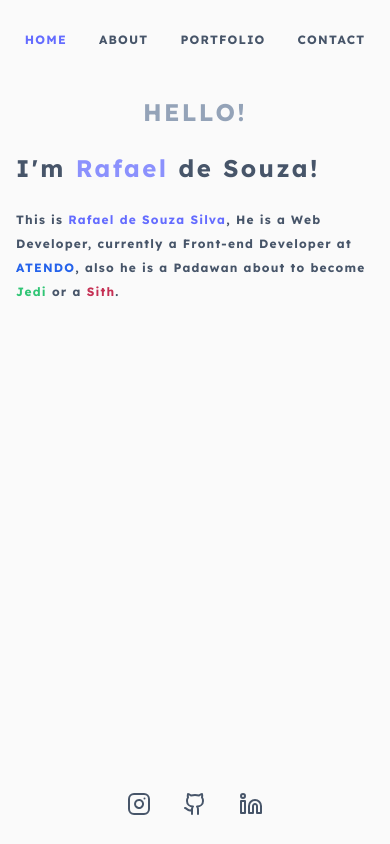
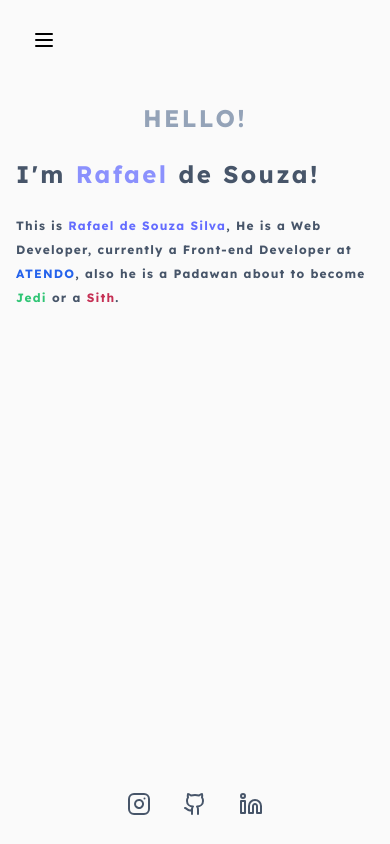
Before and after one commit to Rafael-Urei/personal-site-svelte, a SvelteKit app: page / in a window 390 px wide. Built offline with nearby package versions, Linux system fonts and the light colour scheme.

Commit message:
Component: Created the menu component.

```diff
--- /dev/null
+++ b/src/components/MenuButton.svelte
@@ -0,0 +1,18 @@
+<script lang="ts">
+    import { getContext } from "svelte";
+	import { type Writable } from "svelte/store";
+
+    const menu = getContext<Writable<boolean>>('menu');
+
+    function openCloseMenu() {
+        menu.update((prev) => !prev)
+    }
+</script>
+
+<button class="h-20 px-8 md:hidden" on:click={openCloseMenu}>
+   {#if (!$menu)}
+        <svg xmlns="http://www.w3.org/2000/svg" width="24" height="24" viewBox="0 0 24 24" fill="none" stroke="currentColor" stroke-width="2" stroke-linecap="round" stroke-linejoin="round" class="lucide lucide-menu"><line x1="4" x2="20" y1="12" y2="12"/><line x1="4" x2="20" y1="6" y2="6"/><line x1="4" x2="20" y1="18" y2="18"/></svg>
+    {:else}
+        <svg xmlns="http://www.w3.org/2000/svg" width="24" height="24" viewBox="0 0 24 24" fill="none" stroke="currentColor" stroke-width="2" stroke-linecap="round" stroke-linejoin="round" class="lucide lucide-x"><path d="M18 6 6 18"/><path d="m6 6 12 12"/></svg>
+   {/if}
+</button>
--- /dev/null
+++ b/src/components/NavList.svelte
@@ -0,0 +1,18 @@
+<script lang="ts">
+    import { page } from '$app/stores';
+    export let pathname: string;
+</script>
+
+<ul class="flex flex-col md:flex-row md:items-center md:justify-center gap-8 h-20 p-[10px] font-bold text-xs leading-4 tracking-widest text-slate-600">
+    <li aria-current={$page.url.pathname === '/' ? 'page' : undefined}>
+        <a href="/" class={pathname === '/' ? 'text-[#646CFF]' : null}>HOME</a>
+    </li>
+    <li aria-current={pathname === '/about' ? 'page' : undefined}>
+        <a href="/about" class={$page.url.pathname === '/about' ? 'text-[#646CFF]' : null}>ABOUT</a>
+    </li>
+    <li aria-current={pathname === '/portfolio' ? 'page' : undefined}>
+        <a href="/portfolio" class={$page.url.pathname === '/portfolio' ? 'text-[#646CFF]' : null}>PORTFOLIO</a>
+    </li>
+    <li aria-current={pathname === '/contact' ? 'page' : undefined}>
+        <a href="/contact" class={$page.url.pathname === '/contact' ? 'text-[#646CFF]' : null}>CONTACT</a></li>
+</ul>
--- a/src/routes/+layout.svelte
+++ b/src/routes/+layout.svelte
@@ -1,4 +1,6 @@
-<script>
+<script lang="ts">
+	import { setContext } from 'svelte';
+	import { writable } from 'svelte/store';
 	import Header from './Header.svelte';
 	import '../app.css';
 	import InstagramLogo from '../components/InstagramLogo.svelte';
@@ -9,6 +11,9 @@
 	export let data;
 
 	let initialState = false;
+
+	let menu = writable<boolean>(false);
+	setContext('menu', menu);
 
 	if (browser) {
 		window.onscroll = () => {
--- a/src/routes/Header.svelte
+++ b/src/routes/Header.svelte
@@ -1,30 +1,20 @@
-<script>
+<script lang="ts">
 	import { page } from '$app/stores';
-	/** @type string */
-	export let pathname;
+	import { type Writable } from 'svelte/store';
+	import MenuButton from '../components/MenuButton.svelte';
+	import { getContext } from 'svelte';
+	import NavList from '../components/NavList.svelte';
+	export let pathname: string;
+	const menu = getContext<Writable<boolean>>('menu');
 </script>
 
 <header class="relative top-0 duration-300 animate-slidedown">
-	<nav>
-		<ul
-			class="flex items-center justify-center gap-8 h-20 p-[10px] font-bold text-xs leading-4 tracking-widest text-slate-600"
-		>
-			<li aria-current={$page.url.pathname === '/' ? 'page' : undefined}>
-				<a href="/" class={pathname === '/' ? 'text-[#646CFF]' : null}>HOME</a>
-			</li>
-			<li aria-current={pathname === '/about' ? 'page' : undefined}>
-				<a href="/about" class={$page.url.pathname === '/about' ? 'text-[#646CFF]' : null}>ABOUT</a>
-			</li>
-			<li aria-current={pathname === '/portfolio' ? 'page' : undefined}>
-				<a href="/portfolio" class={$page.url.pathname === '/portfolio' ? 'text-[#646CFF]' : null}
-					>PORTFOLIO</a
-				>
-			</li>
-			<li aria-current={pathname === '/contact' ? 'page' : undefined}>
-				<a href="/contact" class={$page.url.pathname === '/contact' ? 'text-[#646CFF]' : null}
-					>CONTACT</a
-				>
-			</li>
-		</ul>
+	<MenuButton/>
+	<div class={$menu ? 'fixed w-[300px] h-screen bg-white duration-300 z-10 shadow-md overflow-hidden' : 'fixed w-0 h-screen duration-300 z-10 shadow-md overflow-hidden'}>
+		<NavList {pathname}/>
+	</div>
+
+	<nav class="hidden md:block">
+		<NavList {pathname}/>
 	</nav>
 </header>
--- a/src/routes/portfolio/+page.svelte
+++ b/src/routes/portfolio/+page.svelte
@@ -2,10 +2,10 @@
     export let data;
 </script>
 
-<section class="flex flex-wrap items-center justify-center gap-4">
+<section class="flex flex-wrap items-center justify-center gap-8">
     {#each data.projects as {id, title, tags, image, url}, i}
         <a href={url ? url : '/portfolio'} target={url && "_blank"}>
-            <div class={`flex flex-col gap-4 items-center w-[400px] min-h-[300px] shadow-md rounded-md hover:opacity-50 duration-300`}>
+            <div class={`flex flex-col gap-4 items-center max-w-[400px] min-h-[400px] shadow-md rounded-md hover:opacity-50 duration-300`}>
                 <img loading="lazy" decoding="async" role="presentation" src={image} alt="" class="rounded-tr-md rounded-tl-md"/>
                 <h1>{title}</h1>
                 <ul class="flex flex-wrap gap-1 text-slate-600 p-4">
```
